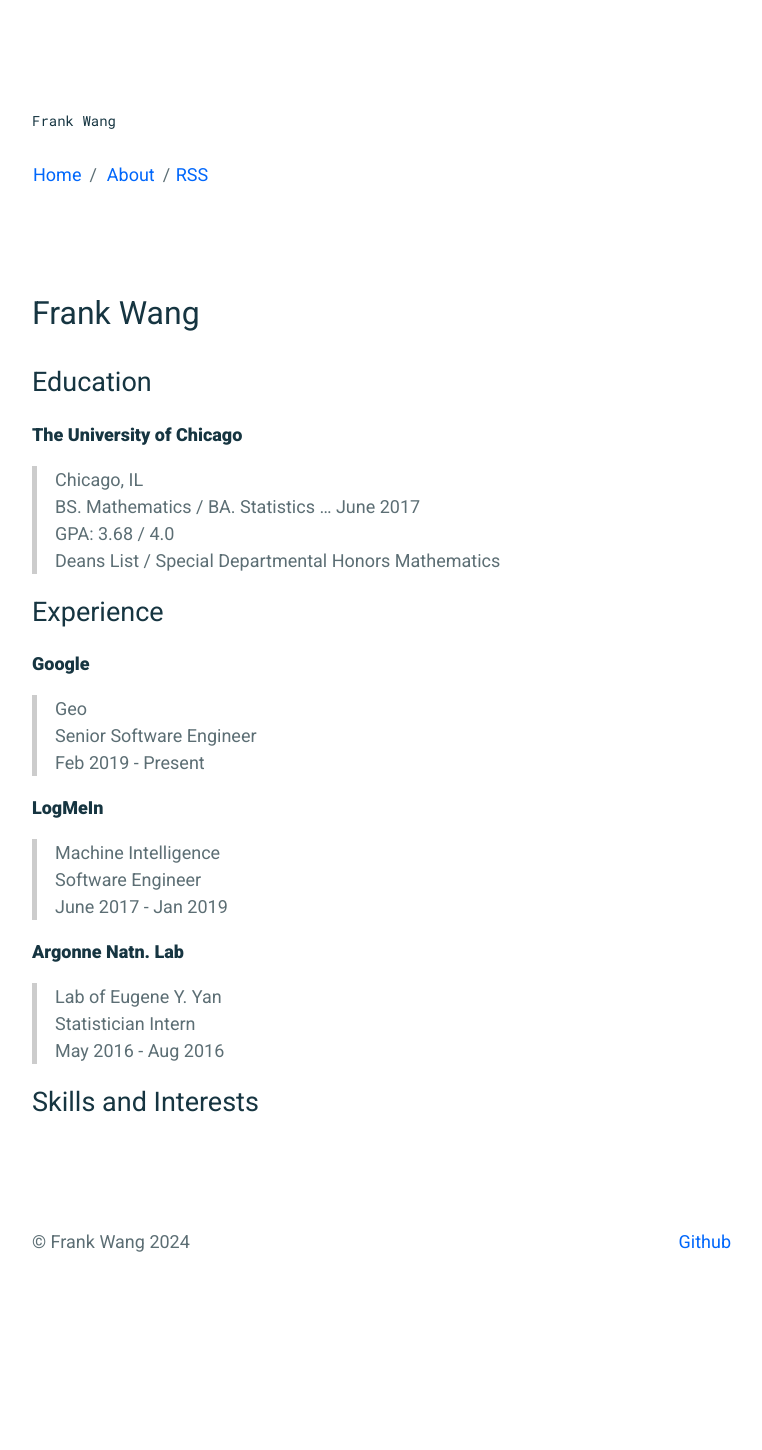
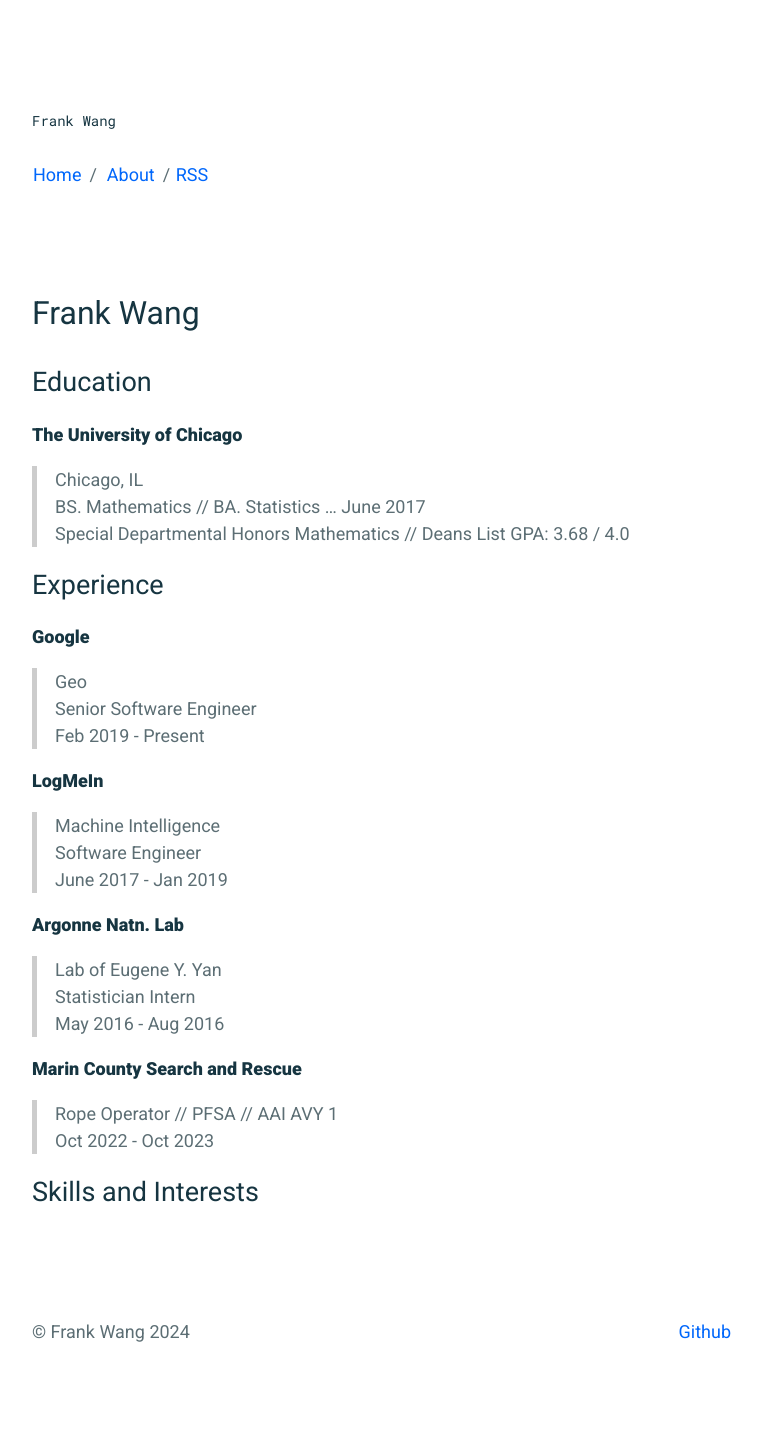
Before and after one commit to frankwang95/frankwang95.github.io, a Jekyll site: the page built from _pages/resume.md, in a window 1280 px wide. Shown: the whole page, without its empty margins (258-1020 px from the left). Built offline with Jekyll 4.4.1, drawn with Linux system fonts in a browser that asks for light colours; before the commit the page ends 1360 px from its top, so only the background shows below that.

Commit message:
Update resume.md

```diff
--- a/_pages/resume.md
+++ b/_pages/resume.md
@@ -9,9 +9,9 @@ permalink: /resume/
 __The University of Chicago__
 
 > Chicago, IL
-> BS. Mathematics / BA. Statistics ... June 2017
+> BS. Mathematics // BA. Statistics ... June 2017
+> Special Departmental Honors Mathematics // Deans List
 > GPA: 3.68 / 4.0
-> Deans List / Special Departmental Honors Mathematics
 
 # Experience
 
@@ -33,4 +33,9 @@ __Argonne Natn. Lab__
 > Statistician Intern
 > May 2016 - Aug 2016
 
+__Marin County Search and Rescue__
+
+> Rope Operator // PFSA // AAI AVY 1
+> Oct 2022 - Oct 2023
+
 # Skills and Interests
```
